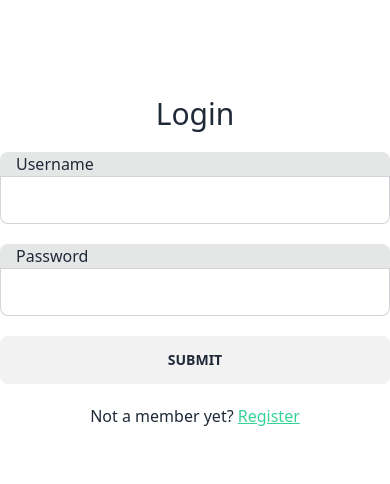
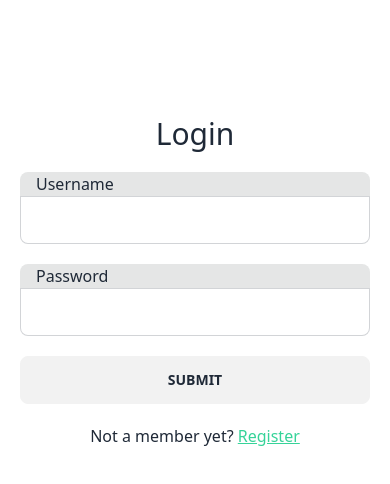
Before and after one commit to HERMON-1995/book_vehicle_rental-frontend, a React (Create React App) app: page /register in a window 390 px wide. Shown: the top 484 px of the page. Built offline with nearby package versions, Linux system fonts and the light colour scheme.

Commit message:
Re-adjust login responsiveness

```diff
--- a/src/components/LoginForm.js
+++ b/src/components/LoginForm.js
@@ -51,11 +51,11 @@ function LoginForm() {
     }
   }, [user]);
   return (
-    <div className="w-full">
+    <div className="container mx-auto  mt-5 px-5 flex w-full">
       {isLoggedIn ? (
         <p>Login successful! Redirecting...</p>
       ) : (
-        <form onSubmit={onSubmit} className="md:text-xl form flex flex-col gap-5 justify-center content-center items-center mt-24">
+        <form onSubmit={onSubmit} className="md:text-xl form flex flex-col gap-5 justify-center content-center items-center mt-24 w-full">
           <h3 className="text-center text-3xl ">{values.isMember ? 'Login' : 'Register'}</h3>
           <div className="w-full md:w-4/5 grid gap-5  lg:w-1/5">
             {/* eslint-disable jsx-a11y/label-has-associated-control */}
```
